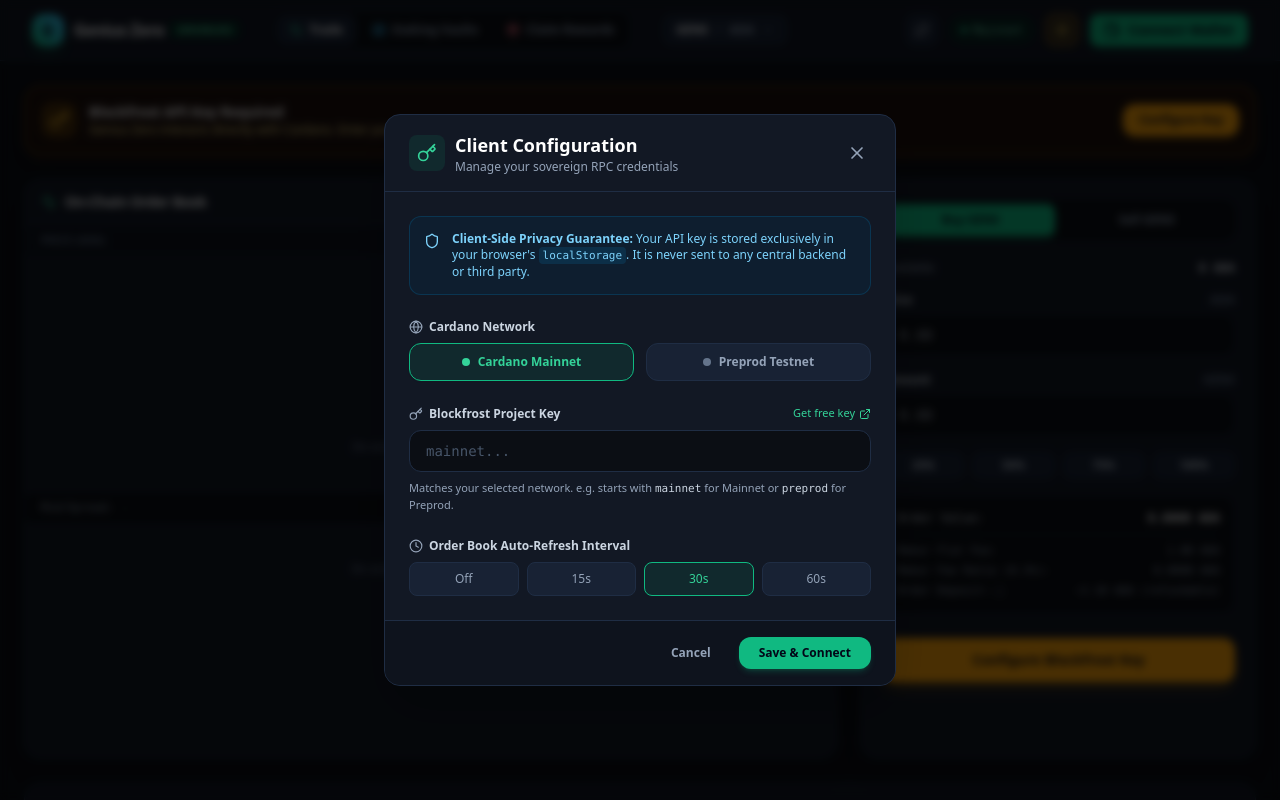
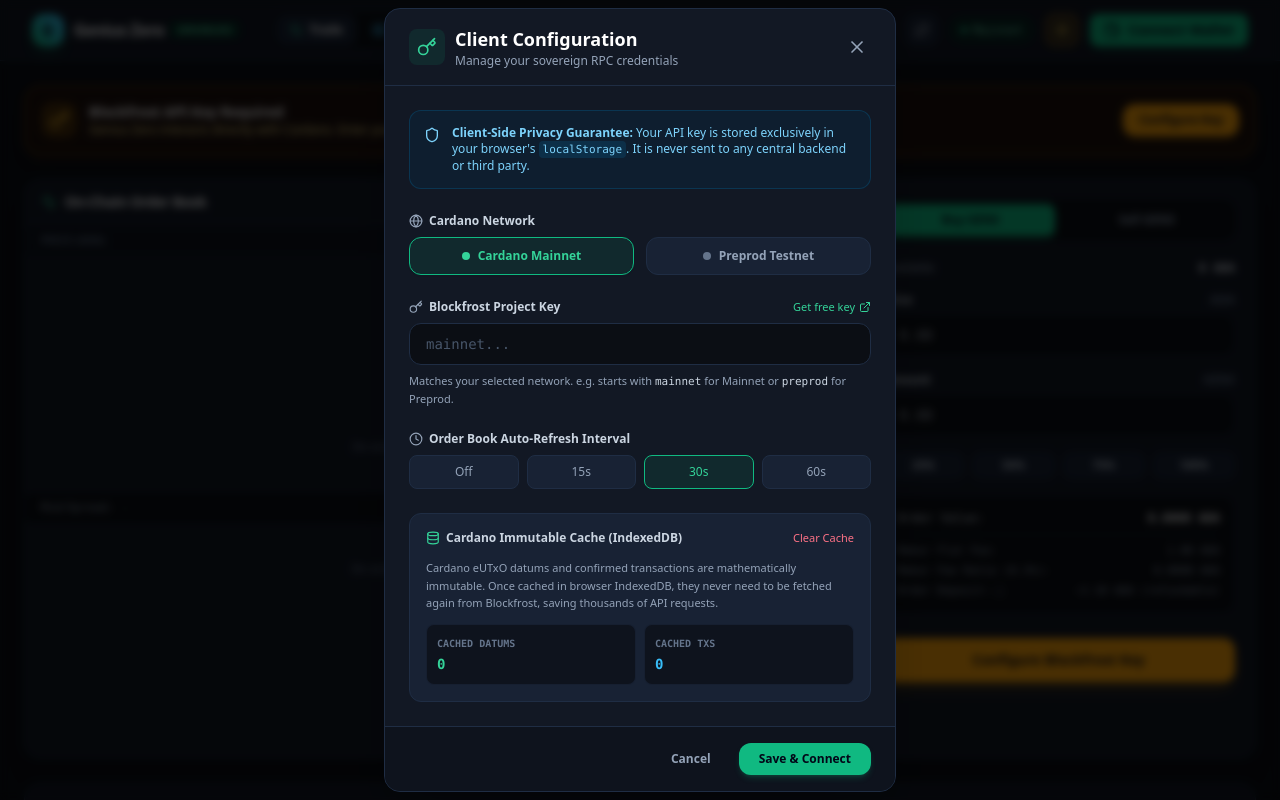
Before and after one commit to geniusyield/genius-zero, a React (Vite) app: page / in a window 1280 px wide. Both pictures are taken after a click on the button 1062 px from the left and 30 px from the top of the page. Shown: the top 800 px of the page. Built offline with nearby package versions, Linux system fonts and the light colour scheme; the HTML template or start-up script is replaced by a standard one; what @lucid-evolution/lucid would draw is missing.

Commit message:
feat: implement persistent Cardano IndexedDB cache for datums and transactions

```diff
--- a/src/components/SettingsModal.tsx
+++ b/src/components/SettingsModal.tsx
@@ -1,7 +1,8 @@
 import React, { useState } from "react";
-import { X, Key, Globe, Clock, Shield, ExternalLink, Check } from "lucide-react";
+import { X, Key, Globe, Clock, Shield, ExternalLink, Check, Database } from "lucide-react";
 import { useApp } from "../context/AppContext";
 import { NetworkType } from "../types";
+import { getCacheStats, clearCardanoCache } from "../services/cache";
 
 interface SettingsModalProps {
   isOpen: boolean;
@@ -25,6 +26,17 @@
   );
   const [autoRefresh, setAutoRefresh] = useState(settings.autoRefreshInterval);
   const [saved, setSaved] = useState(false);
+  const [cacheStats, setCacheStats] = useState({ datums: 0, transactions: 0, tokens: 0 });
+
+  const loadStats = async () => {
+    const stats = await getCacheStats();
+    setCacheStats(stats);
+  };
+
+  const handleClearCache = async () => {
+    await clearCardanoCache();
+    await loadStats();
+  };
 
   // Sync state whenever modal is opened
   React.useEffect(() => {
@@ -39,6 +51,7 @@
           (settings.network === "preprod" ? settings.blockfrostApiKey : "")
       );
       setAutoRefresh(settings.autoRefreshInterval);
+      loadStats();
     }
   }, [isOpen, settings]);
 
@@ -189,6 +202,36 @@
               ))}
             </div>
           </div>
+
+          {/* Cardano Local Immutable Cache */}
+          <div className="p-4 rounded-xl bg-[#182234] border border-[#1f2d44] space-y-3">
+            <div className="flex items-center justify-between">
+              <span className="text-xs font-semibold text-slate-300 flex items-center gap-1.5">
+                <Database className="w-3.5 h-3.5 text-emerald-400" />
+                Cardano Immutable Cache (IndexedDB)
+              </span>
+              <button
+                type="button"
+                onClick={handleClearCache}
+                className="text-[11px] text-rose-400 hover:text-rose-300 transition-colors"
+              >
+                Clear Cache
+              </button>
+            </div>
+            <p className="text-[11px] text-slate-400 leading-relaxed">
+              Cardano eUTxO datums and confirmed transactions are mathematically immutable. Once cached in browser IndexedDB, they never need to be fetched again from Blockfrost, saving thousands of API requests.
+            </p>
+            <div className="grid grid-cols-2 gap-2 text-xs font-mono">
+              <div className="p-2.5 rounded-lg bg-[#0e131d] border border-[#1f2d44]/50">
+                <span className="text-slate-500 text-[10px] uppercase font-semibold">Cached Datums</span>
+                <div className="text-emerald-400 font-bold text-sm pt-0.5">{cacheStats.datums}</div>
+              </div>
+              <div className="p-2.5 rounded-lg bg-[#0e131d] border border-[#1f2d44]/50">
+                <span className="text-slate-500 text-[10px] uppercase font-semibold">Cached Txs</span>
+                <div className="text-sky-400 font-bold text-sm pt-0.5">{cacheStats.transactions}</div>
+              </div>
+            </div>
+          </div>
         </div>
 
         {/* Footer */}
--- a/src/contracts/api.ts
+++ b/src/contracts/api.ts
@@ -82,6 +82,8 @@
   }
 };
 
+import { getOrFetchDatum } from "../services/cache";
+
 export async function myDatumOf(
   lucid: LucidEvolution,
   utxo: UTxO
@@ -91,7 +93,9 @@
     if (!utxo.datumHash) {
       throw new Error("This UTxO does not have a datum or datum hash.");
     }
-    datToResolve = await lucid.config().provider.getDatum(utxo.datumHash);
+    datToResolve = await getOrFetchDatum(utxo.datumHash, () =>
+      lucid.config().provider.getDatum(utxo.datumHash!)
+    );
   }
   return Data.from(datToResolve, PartialOrderDatum);
 }
--- /dev/null
+++ b/src/services/cache.ts
@@ -0,0 +1,190 @@
+/**
+ * Cardano Immutable Browser Cache
+ *
+ * Leverages the deterministic, immutable nature of Cardano's eUTxO model:
+ * - Datum hashes are content-addressed: hash(datum) = datumHash. A datum for a given hash NEVER changes.
+ * - Transactions (tx_hash) are fixed in history: inputs and outputs never change once mined.
+ * - Asset metadata (CIP-25 / CIP-68) is on-chain and immutable.
+ *
+ * Stored persistently in browser IndexedDB (allowing gigabytes of storage without localStorage limits).
+ */
+
+const DB_NAME = "genius_zero_cardano_cache";
+const DB_VERSION = 1;
+
+let dbPromise: Promise<IDBDatabase> | null = null;
+
+function getDB(): Promise<IDBDatabase> {
+  if (typeof window === "undefined" || !window.indexedDB) {
+    return Promise.reject(new Error("IndexedDB is not supported in this environment."));
+  }
+
+  if (!dbPromise) {
+    dbPromise = new Promise((resolve, reject) => {
+      const request = indexedDB.open(DB_NAME, DB_VERSION);
+
+      request.onupgradeneeded = () => {
+        const db = request.result;
+        if (!db.objectStoreNames.contains("datums")) {
+          db.createObjectStore("datums"); // key: datumHash, value: cborHex string
+        }
+        if (!db.objectStoreNames.contains("transactions")) {
+          db.createObjectStore("transactions"); // key: txHash, value: tx details object
+        }
+        if (!db.objectStoreNames.contains("tokens")) {
+          db.createObjectStore("tokens"); // key: unit, value: TokenInfo
+        }
+      };
+
+      request.onsuccess = () => resolve(request.result);
+      request.onerror = () => {
+        dbPromise = null;
+        reject(request.error);
+      };
+    });
+  }
+
+  return dbPromise;
+}
+
+/**
+ * Generic IndexedDB get
+ */
+async function getFromStore<T>(storeName: "datums" | "transactions" | "tokens", key: string): Promise<T | null> {
+  try {
+    const db = await getDB();
+    return new Promise((resolve) => {
+      const tx = db.transaction(storeName, "readonly");
+      const store = tx.objectStore(storeName);
+      const req = store.get(key);
+      req.onsuccess = () => resolve(req.result ?? null);
+      req.onerror = () => resolve(null);
+    });
+  } catch {
+    return null;
+  }
+}
+
+/**
+ * Generic IndexedDB set
+ */
+async function setToStore<T>(storeName: "datums" | "transactions" | "tokens", key: string, value: T): Promise<void> {
+  try {
+    const db = await getDB();
+    return new Promise((resolve, reject) => {
+      const tx = db.transaction(storeName, "readwrite");
+      const store = tx.objectStore(storeName);
+      const req = store.put(value, key);
+      req.onsuccess = () => resolve();
+      req.onerror = () => reject(req.error);
+    });
+  } catch {
+    // Fail silently on storage errors so core app keeps functioning
+  }
+}
+
+// --- High Level Typed Accessors ---
+
+/**
+ * Resolves a datum by its content hash using local IndexedDB cache first.
+ * If not cached, fetches from provider and saves permanently.
+ */
+export async function getOrFetchDatum(
+  datumHash: string,
+  fetchFn: () => Promise<string>
+): Promise<string> {
+  if (!datumHash) return "";
+
+  // 1. Check persistent IndexedDB cache
+  const cached = await getFromStore<string>("datums", datumHash);
+  if (cached) {
+    return cached;
+  }
+
+  // 2. Fetch from provider on cache miss
+  const freshDatum = await fetchFn();
+  if (freshDatum) {
+    // 3. Store immutably in IndexedDB
+    await setToStore("datums", datumHash, freshDatum);
+  }
+
+  return freshDatum;
+}
+
+/**
+ * Resolves transaction details (e.g. outputs/inputs) using local cache first.
+ */
+export async function getOrFetchTx<T>(
+  txHash: string,
+  fetchFn: () => Promise<T>
+): Promise<T> {
+  if (!txHash) return fetchFn();
+
+  const cached = await getFromStore<T>("transactions", txHash);
+  if (cached) {
+    return cached;
+  }
+
+  const freshTx = await fetchFn();
+  if (freshTx) {
+    await setToStore("transactions", txHash, freshTx);
+  }
+
+  return freshTx;
+}
+
+/**
+ * Retrieves cache statistics (count of cached items).
+ */
+export async function getCacheStats(): Promise<{
+  datums: number;
+  transactions: number;
+  tokens: number;
+}> {
+  try {
+    const db = await getDB();
+    const countStore = (storeName: string): Promise<number> =>
+      new Promise((resolve) => {
+        const tx = db.transaction(storeName, "readonly");
+        const store = tx.objectStore(storeName);
+        const req = store.count();
+        req.onsuccess = () => resolve(req.result);
+        req.onerror = () => resolve(0);
+      });
+
+    const [datums, transactions, tokens] = await Promise.all([
+      countStore("datums"),
+      countStore("transactions"),
+      countStore("tokens"),
+    ]);
+
+    return { datums, transactions, tokens };
+  } catch {
+    return { datums: 0, transactions: 0, tokens: 0 };
+  }
+}
+
+/**
+ * Purges the local cache if the user requests a reset.
+ */
+export async function clearCardanoCache(): Promise<void> {
+  try {
+    const db = await getDB();
+    const clearStore = (storeName: string): Promise<void> =>
+      new Promise((resolve, reject) => {
+        const tx = db.transaction(storeName, "readwrite");
+        const store = tx.objectStore(storeName);
+        const req = store.clear();
+        req.onsuccess = () => resolve();
+        req.onerror = () => reject(req.error);
+      });
+
+    await Promise.all([
+      clearStore("datums"),
+      clearStore("transactions"),
+      clearStore("tokens"),
+    ]);
+  } catch (err) {
+    console.error("Failed to clear Cardano cache:", err);
+  }
+}
--- a/src/services/staking.ts
+++ b/src/services/staking.ts
@@ -1,6 +1,7 @@
 import { LucidEvolution, UTxO, Data, Constr, getAddressDetails } from "@lucid-evolution/lucid";
 import { NetworkType } from "../types";
 import { DEX_CONSTANTS } from "../config/dex";
+import { getOrFetchDatum, getOrFetchTx } from "./cache";
 
 // Pinned PlutusV1 Staking Validator Script from Genius Yield Core
 export const STAKING_VALIDATOR = {
@@ -74,9 +75,17 @@
     let rawDatumHex: string | undefined;
 
     try {
-      const datum = (await lucid.datumOf(utxo)) as any;
+      let datumHex = utxo.datum;
+      if (!datumHex && utxo.datumHash) {
+        datumHex = await getOrFetchDatum(utxo.datumHash, async () => {
+          return await lucid.config().provider.getDatum(utxo.datumHash!);
+        });
+      }
+
+      if (datumHex) {
+        rawDatumHex = datumHex;
+        const datum = Data.from(datumHex) as any;
         if (datum && typeof datum === "object" && "fields" in datum && Array.isArray(datum.fields)) {
-        rawDatumHex = Data.to(datum);
           ownerPkh = String(datum.fields[0]).toLowerCase();
 
           const lockField = datum.fields[2];
@@ -84,6 +93,7 @@
             const timeVal = lockField.fields?.[0];
             if (timeVal !== undefined) {
               lockedUntilMs = Number(timeVal);
+            }
           }
         }
       }
@@ -153,20 +163,23 @@
           checkedTxHashes.add(tx.tx_hash);
 
           try {
-            const utxoResp = await fetch(
+            const utxoData = await getOrFetchTx(tx.tx_hash, async () => {
+              const res = await fetch(
                 `${constants.blockfrostUrl}/txs/${tx.tx_hash}/utxos`,
                 { headers: { project_id: blockfrostApiKey } }
               );
-            if (!utxoResp.ok) continue;
-            const utxoData: { outputs: { address: string; output_index: number }[] } =
-              await utxoResp.json();
+              if (!res.ok) return null;
+              return await res.json();
+            });
 
+            if (utxoData && utxoData.outputs) {
               for (const out of utxoData.outputs) {
                 if (out.address === stakingAddr) {
                   candidateRefs.push({
                     txHash: tx.tx_hash,
                     outputIndex: out.output_index,
                   });
+                }
               }
             }
           } catch {}
```
Lines whose indentation alone changed are shown as unchanged.
